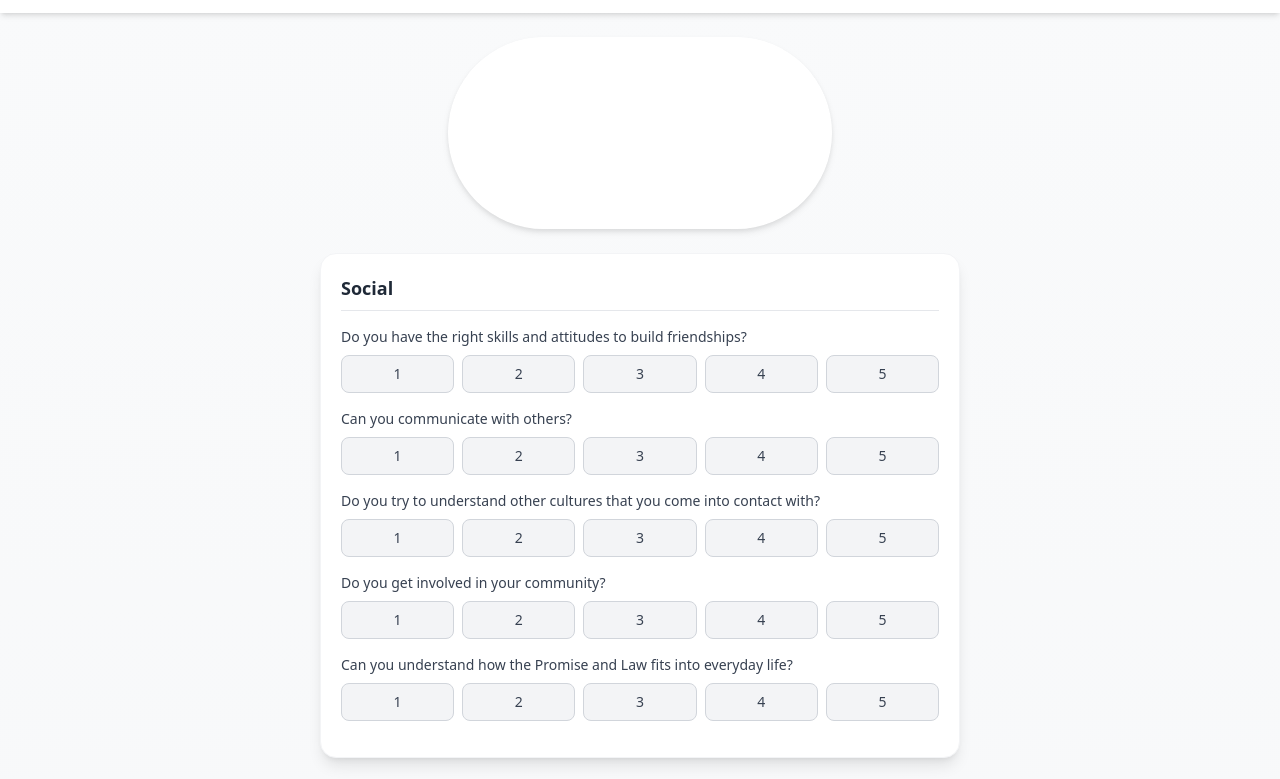
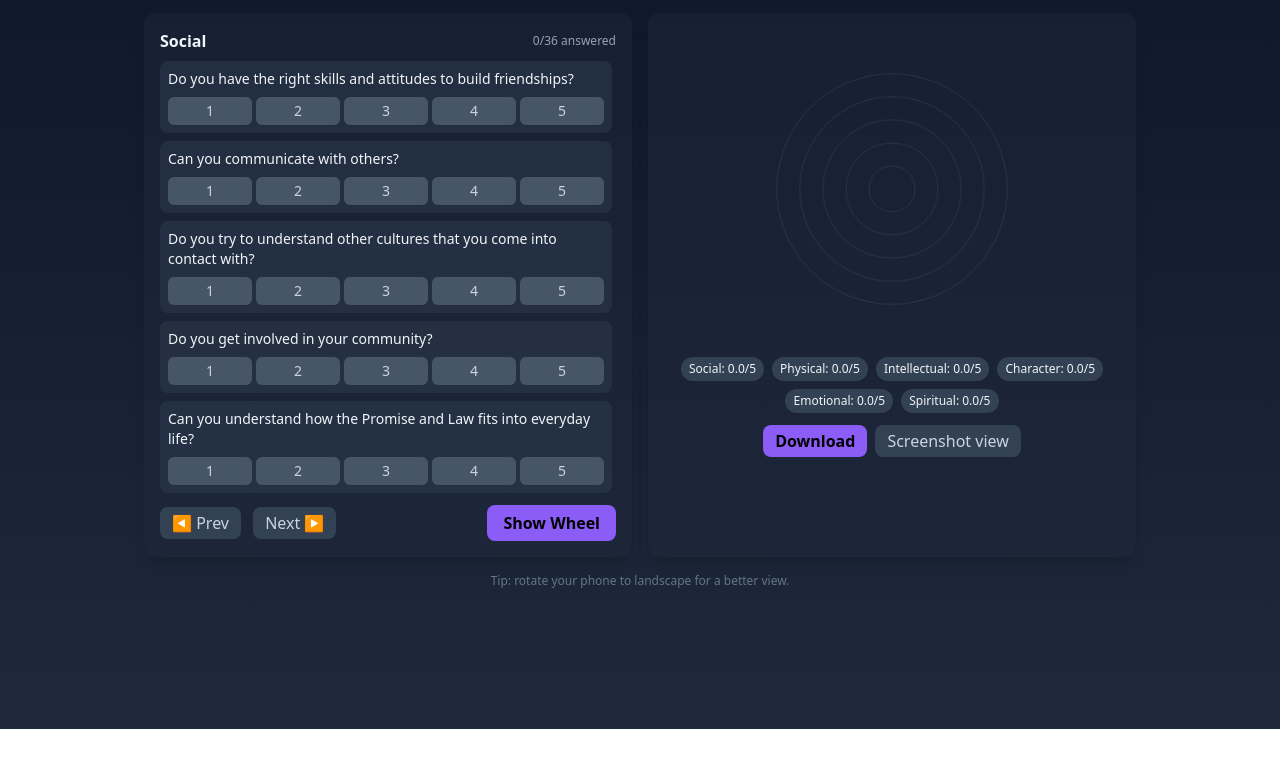
Before and after one commit to antfoley/venture-spices-wheels, a plain HTML site: page docs/index.html in a window 1280 px wide. Shown: the part 71-850 px from the top of the page. After the commit the page ends 800 px from the top, so only its background shows below. Drawn offline with nearby package versions, Linux system fonts and the light colour scheme.

Commit message:
added the dark styling

```diff
--- a/docs/index.html
+++ b/docs/index.html
@@ -1,101 +1,51 @@
-<!DOCTYPE html>
+<!doctype html>
 <html lang="en">
 <head>
-  <meta charset="UTF-8" />
-  <meta name="viewport" content="width=device-width, initial-scale=1.0" />
-  <title>SPICES Wheel</title>
+  <meta charset="utf-8" />
+  <meta name="viewport" content="width=device-width,initial-scale=1" />
+  <title>SPICES Wheel — Venture Self-Assessment</title>
   <script src="https://cdn.tailwindcss.com"></script>
-  <link rel="stylesheet" href="styles.css" />
-  <style>
-    /* Screenshot mode hides questions and header */
-    .screenshot-mode header,
-    .screenshot-mode #questions {
-      display: none;
-    }
-  </style>
+  <link rel="stylesheet" href="styles.css">
 </head>
-<body class="bg-gradient-to-b from-gray-50 to-gray-100 min-h-screen flex flex-col items-center">
+<body class="bg-gradient-to-b from-slate-900 to-slate-800 text-slate-100 font-sans min-h-screen">
+  <div class="max-w-5xl mx-auto p-4 space-y-4">
+    <header class="text-center space-y-1">
+      <h1 class="text-lg font-bold">SPICES Wheel — Venture Self-Assessment</h1>
+      <p class="text-sm text-slate-400">Answer the questions, view your wheel, then screenshot or download it for your programme.</p>
+    </header>
 
-  <!-- Header -->
-  <header class="w-full flex justify-between items-center px-4 py-4 bg-white shadow-md">
-    <div class="text-center flex-1">
-      <h1 class="text-2xl font-extrabold text-gray-800">SPICES Wheel</h1>
-      <p class="text-sm text-gray-500">Venture Scouts • Ireland</p>
+    <div class="grid grid-cols-1 md:grid-cols-2 gap-4">
+      <!-- Questions -->
+      <section class="bg-slate-800/50 rounded-xl shadow-lg p-4 flex flex-col">
+        <div class="flex justify-between items-center mb-2">
+          <strong id="currentGroupTitle" class="text-base">Social</strong>
+          <span id="progress" class="text-xs text-slate-400">0/0 answered</span>
+        </div>
+        <div id="questionList" class="overflow-y-auto flex-1 space-y-2 pr-1"></div>
+        <div class="flex justify-between items-center mt-3 gap-2">
+          <div class="space-x-2">
+            <button id="prevGroup" class="px-3 py-1 rounded-lg bg-slate-700 text-slate-300">◀ Prev</button>
+            <button id="nextGroup" class="px-3 py-1 rounded-lg bg-slate-700 text-slate-300">Next ▶</button>
+          </div>
+          <button id="showWheel" class="px-4 py-1.5 rounded-lg bg-violet-500 text-black font-semibold">Show Wheel</button>
+        </div>
+      </section>
+
+      <!-- Chart -->
+      <aside class="bg-slate-800/50 rounded-xl shadow-lg p-4 flex flex-col items-center">
+        <canvas id="wheelCanvas" width="360" height="360" class="w-full max-w-xs"></canvas>
+        <div id="summary" class="flex flex-wrap justify-center gap-2 mt-2 text-sm"></div>
+        <div class="flex gap-2 mt-3">
+          <button id="downloadPNG" class="px-3 py-1 rounded-lg bg-violet-500 text-black font-semibold">Download</button>
+          <button id="screenshotMode" class="px-3 py-1 rounded-lg bg-slate-700 text-slate-300">Screenshot view</button>
+        </div>
+      </aside>
     </div>
-    <button id="screenshotBtn"
-      class="ml-4 px-4 py-2 bg-blue-600 hover:bg-blue-700 text-white rounded-lg shadow">
-      Screenshot Mode
-    </button>
-  </header>
 
-  <!-- Wheel -->
-  <main class="flex flex-col items-center w-full max-w-2xl px-4 py-6">
-    <div class="w-full flex justify-center">
-      <canvas id="wheel" class="mb-6 drop-shadow-md bg-white rounded-full w-full max-w-sm h-auto"></canvas>
-    </div>
-    <!-- Questions -->
-    <div id="questions" class="w-full space-y-6"></div>
-  </main>
-
+    <footer class="text-center text-xs text-slate-500">Tip: rotate your phone to landscape for a better view.</footer>
+  </div>
 
   <script src="questions.js"></script>
   <script src="script.js"></script>
-  <script>
-    // Render questions dynamically
-    const questionsDiv = document.getElementById("questions");
-
-    Object.entries(QUESTIONS).forEach(([spice, qs]) => {
-      const spiceBlock = document.createElement("div");
-      spiceBlock.className =
-        "bg-white p-5 rounded-2xl shadow-lg border border-gray-100";
-
-      const header = document.createElement("h2");
-      header.className =
-        "text-lg font-semibold mb-4 text-gray-800 border-b pb-2";
-      header.textContent = spice;
-      spiceBlock.appendChild(header);
-
-      qs.forEach((q, i) => {
-        const qDiv = document.createElement("div");
-        qDiv.className = "mb-4";
-
-        const qText = document.createElement("p");
-        qText.textContent = q;
-        qText.className = "text-sm text-gray-700 mb-2";
-        qDiv.appendChild(qText);
-
-        const btnRow = document.createElement("div");
-        btnRow.className = "flex gap-2";
-
-        for (let v = 1; v <= 5; v++) {
-          const btn = document.createElement("button");
-          btn.textContent = v;
-          btn.className =
-            "flex-1 py-2 rounded-lg text-sm font-medium border transition " +
-            "border-gray-300 bg-gray-100 text-gray-700 hover:bg-blue-100 hover:border-blue-400";
-          btn.onclick = () => {
-            setAnswer(spice, i, v);
-
-            // highlight selection
-            Array.from(btnRow.children).forEach(b =>
-              b.classList.remove("bg-blue-500", "text-white", "border-blue-500")
-            );
-            btn.classList.add("bg-blue-500", "text-white", "border-blue-500");
-          };
-          btnRow.appendChild(btn);
-        }
-
-        qDiv.appendChild(btnRow);
-        spiceBlock.appendChild(qDiv);
-      });
-
-      questionsDiv.appendChild(spiceBlock);
-    });
-
-    // Screenshot mode toggle
-    document.getElementById("screenshotBtn").addEventListener("click", () => {
-      document.body.classList.toggle("screenshot-mode");
-    });
-  </script>
 </body>
 </html>
--- a/docs/script.js
+++ b/docs/script.js
@@ -1,86 +1,160 @@
-function resizeCanvas() {
-    const canvas = document.getElementById("wheel");
-    const parentWidth = canvas.parentElement.clientWidth;
-    const size = Math.min(parentWidth, 400); // max 400px for clarity
+const groups = Object.keys(QUESTIONS);
+let state = {};
+groups.forEach(g => state[g] = new Array(QUESTIONS[g].length).fill(null));
+let currentGroupIndex = 0;
 
-    // Set display size
-    canvas.style.width = size + "px";
-    canvas.style.height = size + "px";
+const questionList = document.getElementById('questionList');
+const currentGroupTitle = document.getElementById('currentGroupTitle');
+const progress = document.getElementById('progress');
+const summary = document.getElementById('summary');
 
-    // Set internal resolution for crisp drawing
-    const scale = window.devicePixelRatio || 1;
-    canvas.width = size * scale;
-    canvas.height = size * scale;
-
-    return { canvas, ctx: canvas.getContext("2d"), size: canvas.width, scale };
+function renderGroup(i) {
+  currentGroupIndex = i;
+  const group = groups[i];
+  currentGroupTitle.textContent = group;
+  questionList.innerHTML = '';
+  QUESTIONS[group].forEach((q, idx) => {
+    const div = document.createElement('div');
+    div.className = 'bg-slate-700/40 rounded-lg p-2';
+    div.innerHTML = `<p class='text-sm mb-2'>${q}</p>`;
+    const scale = document.createElement('div');
+    scale.className = 'flex gap-1';
+    for (let v = 1; v <= 5; v++) {
+      const btn = document.createElement('button');
+      btn.textContent = v;
+      btn.className = `flex-1 py-1 rounded-md text-sm ${state[group][idx] === v ? 'bg-violet-500 text-black font-bold' : 'bg-slate-600 text-slate-300'}`;
+      btn.onclick = () => {
+        state[group][idx] = v;
+        saveState();
+        renderGroup(currentGroupIndex);
+        updateProgress();
+      };
+      scale.appendChild(btn);
+    }
+    div.appendChild(scale);
+    questionList.appendChild(div);
+  });
+  updateProgress();
 }
 
-  function drawSegmentedWheel() {
+function updateProgress() {
+  let answered = 0, total = 0;
+  groups.forEach(g => {
+    total += state[g].length;
+    answered += state[g].filter(Boolean).length;
+  });
+  progress.textContent = `${answered}/${total} answered`;
+}
+
+document.getElementById('prevGroup').onclick = () => renderGroup(Math.max(0, currentGroupIndex - 1));
+document.getElementById('nextGroup').onclick = () => renderGroup(Math.min(groups.length - 1, currentGroupIndex + 1));
+document.getElementById('showWheel').onclick = () => computeAndDraw();
+
+function saveState() {
+  localStorage.setItem('spices_state', JSON.stringify(state));
+}
+function loadState() {
+  const s = localStorage.getItem('spices_state');
+  if (s) state = JSON.parse(s);
+}
+loadState();
+renderGroup(0);
+
 const canvas = document.getElementById('wheelCanvas');
 const ctx = canvas.getContext('2d');
-    const width = canvas.width = canvas.offsetWidth;
-    const height = canvas.height = canvas.offsetHeight;
-    const centerX = width / 2;
-    const centerY = height / 2;
-    const radius = Math.min(width, height) * 0.4; // 40% of the canvas size
-    const stepAngle = (2 * Math.PI) / groups.length; // Angle for each segment
 
-    ctx.clearRect(0, 0, width, height);
+function computeAverages() {
+  return groups.map(g => state[g].reduce((a, b) => a + (b || 0), 0) / (QUESTIONS[g].length * 5));
+}
 
-    // Draw segments
-    groups.forEach((group, index) => {
-      const startAngle = index * stepAngle;
-      const endAngle = startAngle + stepAngle;
-      const value = state[group].reduce((sum, val) => sum + (val || 0), 0) / (QUESTIONS[group].length * 5); // Average value (0 to 1)
-      const segmentRadius = radius * value;
+function computeAndDraw() {
+  const avgs = computeAverages();
+  drawRadar(avgs);
+  renderSummary(avgs);
+}
 
-      // Draw segment background
+function drawRadar(values) {
+  const w = canvas.width = 360;
+  const h = canvas.height = 360;
+  const cx = w / 2;
+  const cy = h / 2;
+  const radius = w * 0.36;
+  ctx.clearRect(0, 0, w, h);
+
+  ctx.save();
+  ctx.translate(cx, cy);
+
+  // Define group colors
+  const groupColors = {
+    Social: 'red',
+    Physical: 'green',
+    Intellectual: 'blue',
+    Character: 'gray',
+    Emotional: 'purple',
+    Spiritual: 'orange',
+  };
+
+  // Calculate total number of questions
+  const totalQuestions = groups.reduce((sum, group) => sum + QUESTIONS[group].length, 0);
+  const step = (Math.PI * 2) / totalQuestions;
+
+  // Draw background grid
+  ctx.strokeStyle = 'rgba(255,255,255,0.1)';
+  for (let r = 1; r <= 5; r++) {
     ctx.beginPath();
-      ctx.moveTo(centerX, centerY);
-      ctx.arc(centerX, centerY, radius, startAngle, endAngle);
+    ctx.arc(0, 0, radius * (r / 5), 0, Math.PI * 2);
+    ctx.stroke();
+  }
+
+  // Draw radar shape with group-specific colors
+  ctx.beginPath();
+  let questionIndex = 0;
+  groups.forEach((group) => {
+    QUESTIONS[group].forEach((_, questionIdx) => {
+      const angle = -Math.PI / 2 + questionIndex * step;
+      const value = state[group][questionIdx] ? state[group][questionIdx] / 5 : 0;
+      const x = Math.cos(angle) * radius * value;
+      const y = Math.sin(angle) * radius * value;
+
+      if (questionIndex === 0) {
+        ctx.moveTo(x, y);
+      } else {
+        ctx.lineTo(x, y);
+      }
+
+      // Set the stroke color based on the group
+      ctx.strokeStyle = groupColors[group];
+      ctx.lineWidth = 2;
+
+      questionIndex++;
+    });
+  });
   ctx.closePath();
-      ctx.fillStyle = `rgba(139, 92, 246, 0.1)`; // Light purple background
+  ctx.stroke(); // Apply the colored stroke
+  ctx.fillStyle = 'rgba(139,92,246,0.3)';
   ctx.fill();
 
-      // Draw segment value
-      ctx.beginPath();
-      ctx.moveTo(centerX, centerY);
-      ctx.arc(centerX, centerY, segmentRadius, startAngle, endAngle);
-      ctx.closePath();
-      ctx.fillStyle = `rgba(139, 92, 246, 0.6)`; // Darker purple for value
-      ctx.fill();
+  ctx.restore();
+}
 
-      // Draw segment border
-      ctx.strokeStyle = 'rgba(255, 255, 255, 0.2)';
-      ctx.lineWidth = 1;
-      ctx.beginPath();
-      ctx.moveTo(centerX, centerY);
-      ctx.arc(centerX, centerY, radius, startAngle, endAngle);
-      ctx.closePath();
-      ctx.stroke();
-    });
-
-    // Draw category labels
-    groups.forEach((group, index) => {
-      const angle = index * stepAngle - Math.PI / 2; // Adjust for starting at top
-      const labelX = centerX + Math.cos(angle) * (radius + 20); // Position outside the wheel
-      const labelY = centerY + Math.sin(angle) * (radius + 20);
-
-      ctx.fillStyle = 'white';
-      ctx.font = '12px sans-serif';
-      ctx.textAlign = 'center';
-      ctx.textBaseline = 'middle';
-      ctx.fillText(group, labelX, labelY);
+function renderSummary(avgs) {
+  summary.innerHTML = '';
+  groups.forEach((g, i) => {
+    const pill = document.createElement('div');
+    pill.className = 'px-2 py-1 rounded-full bg-slate-700 text-xs';
+    pill.textContent = `${g}: ${(avgs[i] * 5).toFixed(1)}/5`;
+    summary.appendChild(pill);
   });
 }
 
-  window.onload = () => {
-    drawSegmentedWheel();
+document.getElementById('downloadPNG').onclick = () => {
+  const link = document.createElement('a');
+  link.download = 'spices-wheel.png';
+  link.href = canvas.toDataURL('image/png');
+  link.click();
+};
+document.getElementById('screenshotMode').onclick = () => {
+  document.querySelectorAll('button, #questionList').forEach(el => el.classList.toggle('hidden'));
 };
 
-  window.onresize = () => {
-    drawSegmentedWheel();
-  };
-
-  // Keep setAnswer global
-  window.setAnswer = setAnswer;
+computeAndDraw();
--- a/docs/styles.css
+++ b/docs/styles.css
@@ -1,4 +1,4 @@
 /* Add any custom styles here if needed */
 body {
-    -webkit-tap-highlight-color: transparent;
-  }
+  -webkit-tap-highlight-color: transparent;
+}
```
Lines whose indentation alone changed are shown as unchanged.
